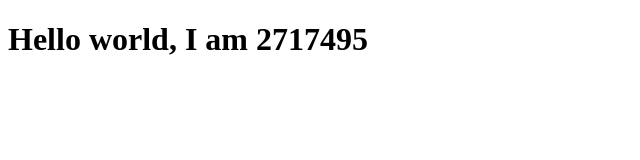
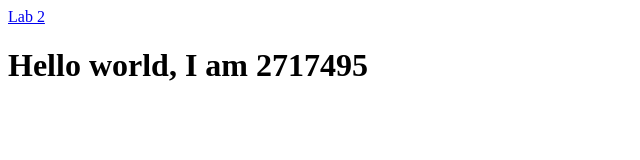
Before and after one commit to Nathan040105/about-me-site, a plain HTML site: page index.html in a window 1280 px wide. Shown: the whole page, without its empty margins (0-640 px from the left). Drawn offline with Linux system fonts and the light colour scheme.

Commit message:
Update index.html

```diff
--- a/index.html
+++ b/index.html
@@ -6,5 +6,6 @@
     <title>About Me</title>
 </head>
 <body>
+    <a href="/2717495-lab2.html"> Lab 2 </a>
     <h1>Hello world, I am 2717495</h1>
 </html>
```
